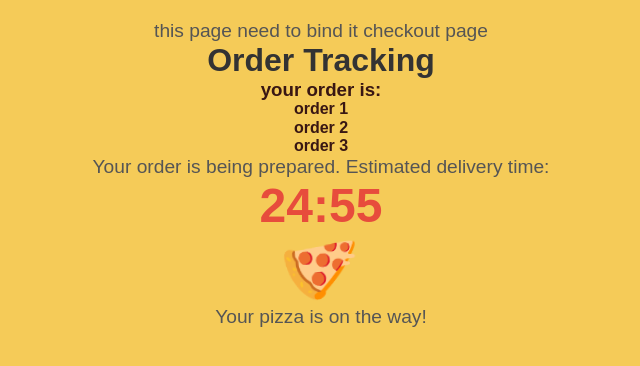
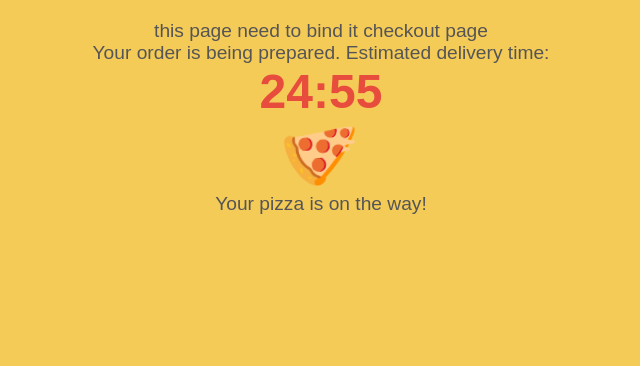
Before and after one commit to SoniaKol/cohort49-project-group-B, a React app in the folder client/: page /order-tracking in a window 1280 px wide. Shown: the top 366 px of the page, without its empty margins (319-959 px from the left). Built offline with nearby package versions, Linux system fonts and the light colour scheme.

Commit message:
refactor: clean up OrderTracking component by removing unused headings

```diff
--- a/client/src/pages/OrderTracking/OrderTracking.jsx
+++ b/client/src/pages/OrderTracking/OrderTracking.jsx
@@ -21,12 +21,6 @@ const OrderTracking = () => {
   return (
     <div className="order-tracking-container">
       <p>this page need to bind it checkout page</p>
-      <h1>Order Tracking</h1>
-      <h3>your order is:</h3>
-      <h4>order 1</h4>
-      <h4>order 2</h4>
-      <h4>order 3</h4>
-
       <p>Your order is being prepared. Estimated delivery time:</p>
       <h2>{formatTime(counter)}</h2>
       <div className="pizza-animation">
```
